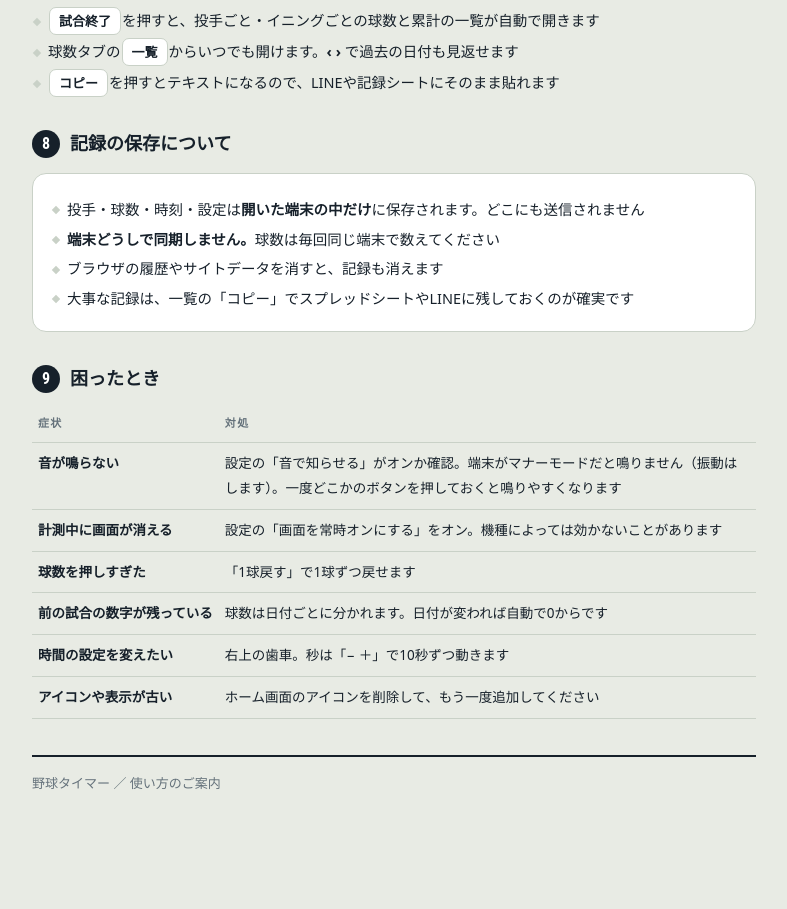
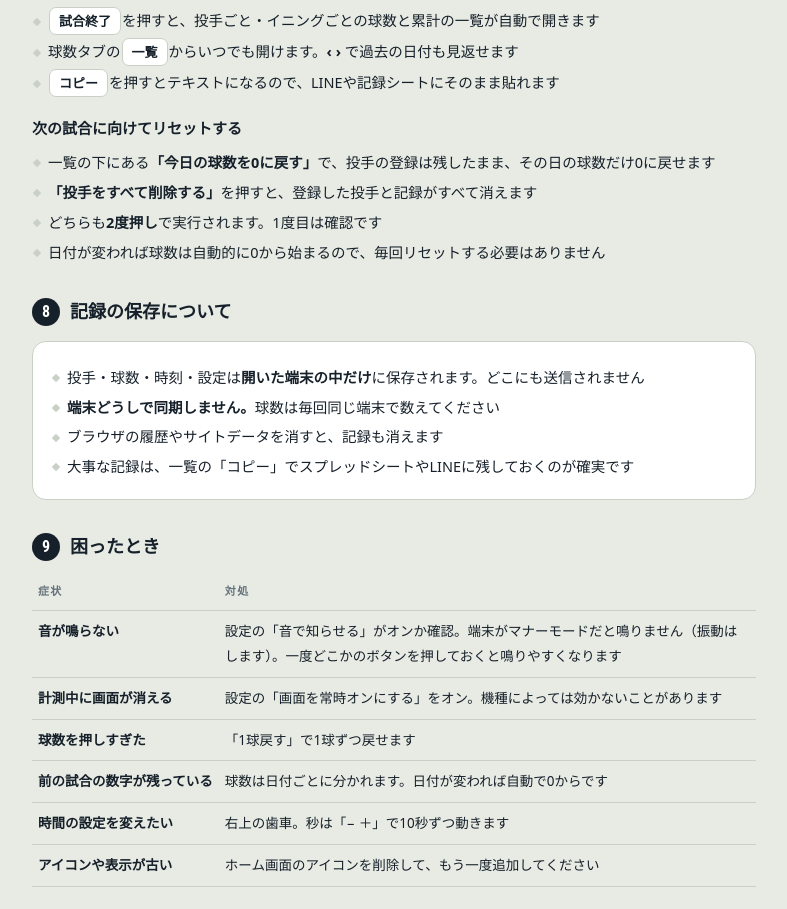
Before and after one commit to fireworks2021tm-bit/baseball_timer, a plain HTML site: page guide.html in a window 1280 px wide. Shown: the part 1786-2695 px from the top of the page, without its empty margins (246-1033 px from the left). Before the commit the page ends 2641 px from the top, so only its background shows below. Drawn offline with Linux system fonts and the light colour scheme.

Commit message:
Update URL and add reset instructions in guide.html

```diff
--- a/guide.html
+++ b/guide.html
@@ -86,7 +86,7 @@
 
 <div class="url">
   <span>アプリのURL</span>
-  <a href="./">https://fireworks2021tm-bit.github.io/baseball_timer/</a>
+  <a href="https://fireworks2021tm-bit.github.io/baseball_timer/">https://fireworks2021tm-bit.github.io/baseball_timer/</a>
 </div>
 
 <h2><i>1</i>まずホーム画面に追加</h2>
@@ -153,6 +153,14 @@
   <li><span class="btnsample w">コピー</span>を押すとテキストになるので、LINEや記録シートにそのまま貼れます</li>
 </ul>
 
+<h3>次の試合に向けてリセットする</h3>
+<ul>
+  <li>一覧の下にある<b>「今日の球数を0に戻す」</b>で、投手の登録は残したまま、その日の球数だけ0に戻せます</li>
+  <li><b>「投手をすべて削除する」</b>を押すと、登録した投手と記録がすべて消えます</li>
+  <li>どちらも<b>2度押し</b>で実行されます。1度目は確認です</li>
+  <li>日付が変われば球数は自動的に0から始まるので、毎回リセットする必要はありません</li>
+</ul>
+
 <h2><i>8</i>記録の保存について</h2>
 <div class="card">
   <ul>
@@ -175,7 +183,7 @@
 </table>
 
 <footer>
-  野球タイマー ／ 使い方のご案内<br>
+  野球タイマー ／ 使い方のご案内
 </footer>
 
 </div>
```
